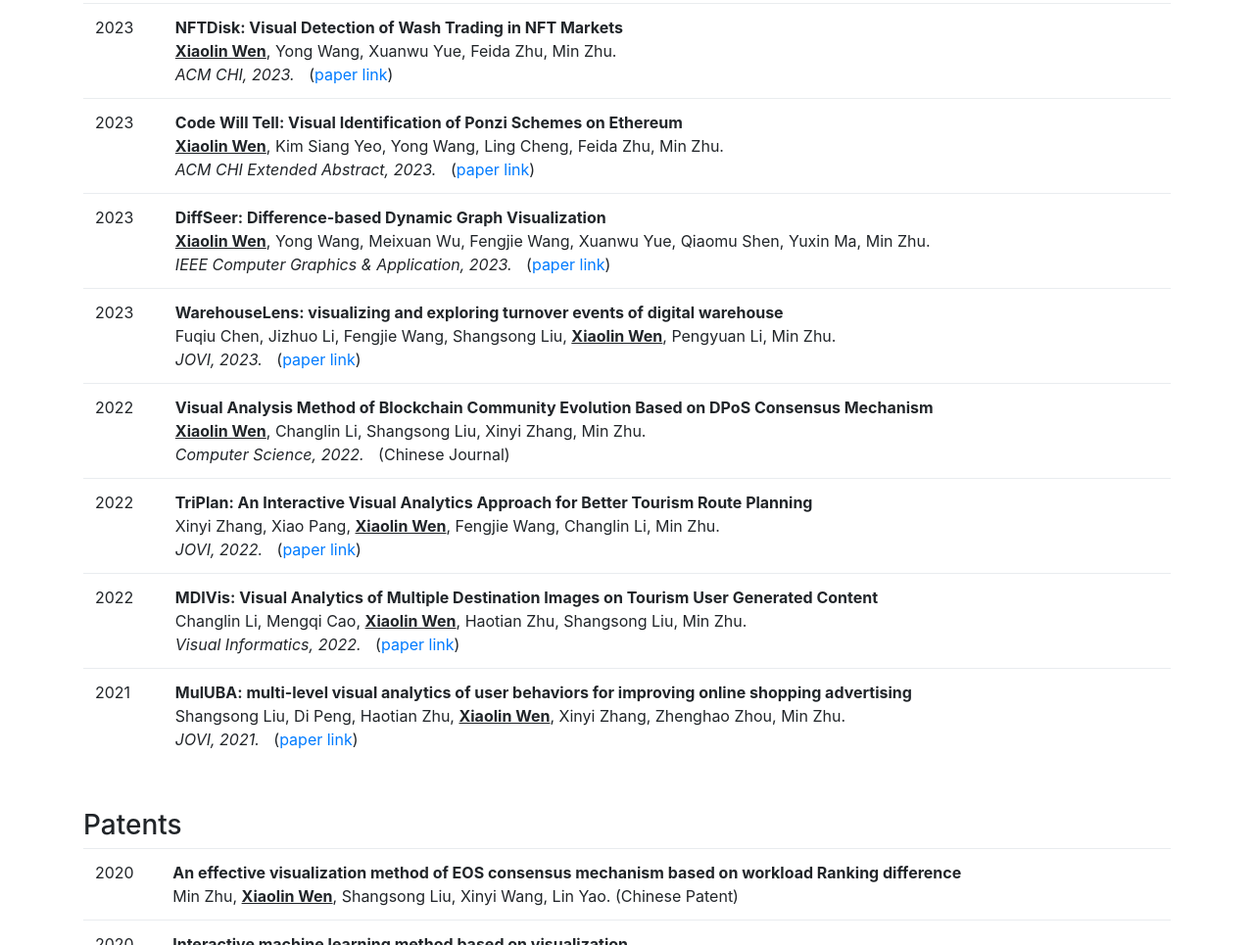
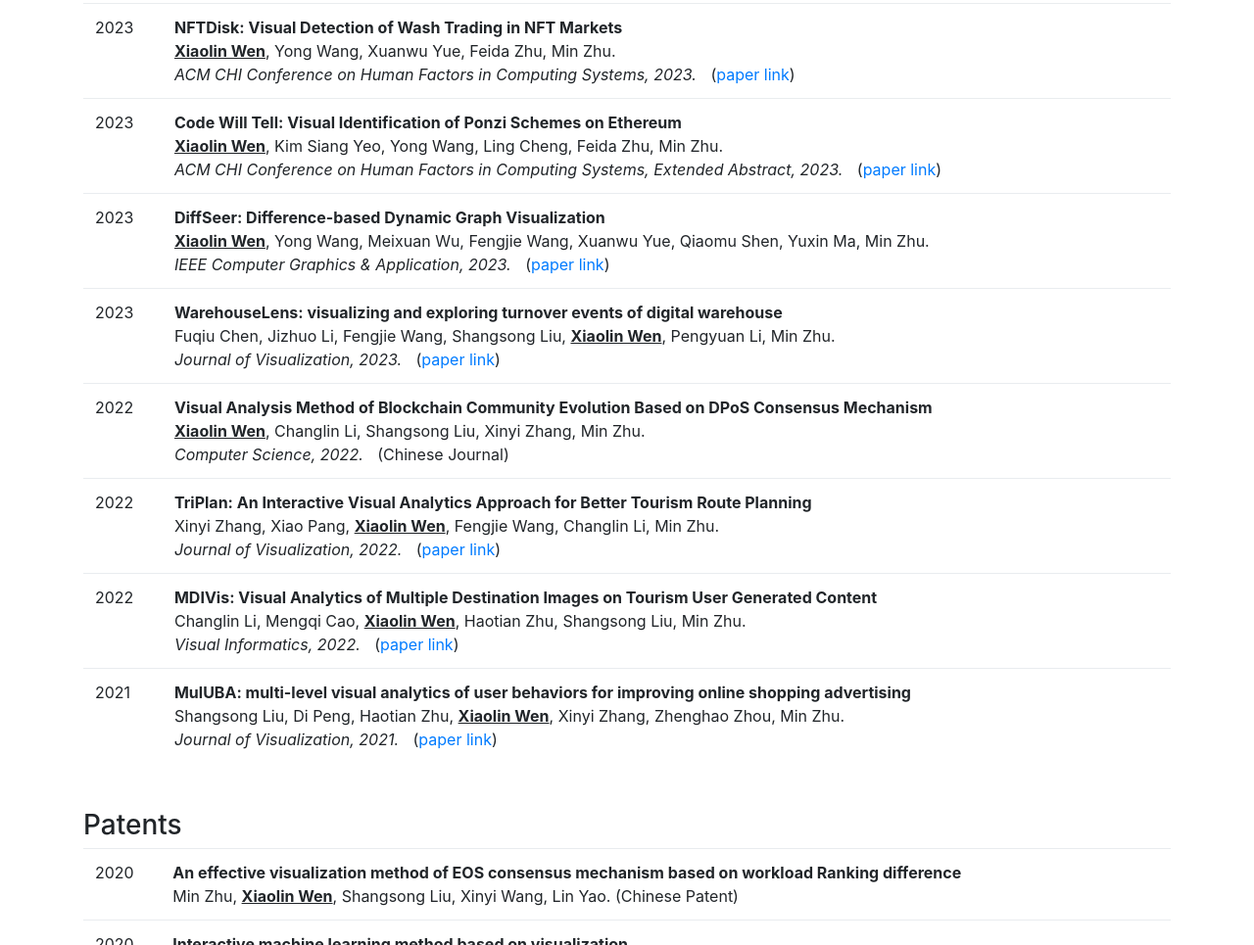
Before and after one commit to Selvalim/homepage, a plain HTML site: page index.html in a window 1280 px wide. Shown: the part 694-1659 px from the top of the page at 98% size. Drawn offline with nearby package versions, Linux system fonts and the light colour scheme.

Commit message:
Update index.html

```diff
--- a/index.html
+++ b/index.html
@@ -126,7 +126,7 @@
                         <td colspan="2">
                             <strong>NFTDisk: Visual Detection of Wash Trading in NFT Markets</strong><br>
                             <strong><u>Xiaolin Wen</u></strong>, Yong Wang, Xuanwu Yue, Feida Zhu, Min Zhu. <br>
-                            <i>ACM CHI, 2023.</i> (<a href="https://dl.acm.org/doi/abs/10.1145/3544548.3581466">paper link</a>) <br>
+                            <i>ACM CHI Conference on Human Factors in Computing Systems, 2023.</i> (<a href="https://dl.acm.org/doi/abs/10.1145/3544548.3581466">paper link</a>) <br>
                         </td>
                     </tr>
                     <tr>
@@ -134,7 +134,7 @@
                         <td colspan="2">
                             <strong>Code Will Tell: Visual Identification of Ponzi Schemes on Ethereum</strong><br>
                             <strong><u>Xiaolin Wen</u></strong>, Kim Siang Yeo,  Yong Wang, Ling Cheng, Feida Zhu, Min Zhu. <br>
-                            <i>ACM CHI Extended Abstract, 2023.</i> (<a href="https://dl.acm.org/doi/abs/10.1145/3544549.3585861">paper link</a>) <br>
+                            <i>ACM CHI Conference on Human Factors in Computing Systems, Extended Abstract, 2023.</i> (<a href="https://dl.acm.org/doi/abs/10.1145/3544549.3585861">paper link</a>) <br>
                         </td>
                     </tr>
                     <tr>
@@ -150,7 +150,7 @@
                         <td colspan="2">
                             <strong>WarehouseLens: visualizing and exploring turnover events of digital warehouse</strong><br>
                             Fuqiu Chen, Jizhuo Li, Fengjie Wang, Shangsong Liu, <strong><u>Xiaolin Wen</u></strong>, Pengyuan Li, Min Zhu. <br>
-                            <i>JOVI, 2023.</i> (<a href="https://link.springer.com/article/10.1007/s12650-023-00913-7">paper link</a>) <br>
+                            <i>Journal of Visualization, 2023.</i> (<a href="https://link.springer.com/article/10.1007/s12650-023-00913-7">paper link</a>) <br>
                         </td>
                     </tr>
                     <tr>
@@ -166,7 +166,7 @@
                         <td colspan="2">
                             <strong>TriPlan: An Interactive Visual Analytics Approach for Better Tourism Route Planning</strong><br>
                             Xinyi Zhang, Xiao Pang, <strong><u>Xiaolin Wen</u></strong>, Fengjie Wang, Changlin Li, Min Zhu. <br>
-                            <i>JOVI, 2022.</i> (<a href="https://link.springer.com/article/10.1007/s12650-022-00861-8">paper link</a>)  <br>
+                            <i>Journal of Visualization, 2022.</i> (<a href="https://link.springer.com/article/10.1007/s12650-022-00861-8">paper link</a>)  <br>
                         </td>
                     </tr>
                     <tr>
@@ -182,7 +182,7 @@
                         <td colspan="2">
                             <strong>MulUBA: multi-level visual analytics of user behaviors for improving online shopping advertising</strong><br>
                             Shangsong Liu, Di Peng, Haotian Zhu, <strong><u>Xiaolin Wen</u></strong>, Xinyi Zhang, Zhenghao Zhou, Min Zhu. <br>
-                            <i>JOVI, 2021.</i> (<a href="https://rdcu.be/cvUcY">paper link</a>) <br>
+                            <i>Journal of Visualization, 2021.</i> (<a href="https://rdcu.be/cvUcY">paper link</a>) <br>
                         </td>
                     </tr>
 
```
